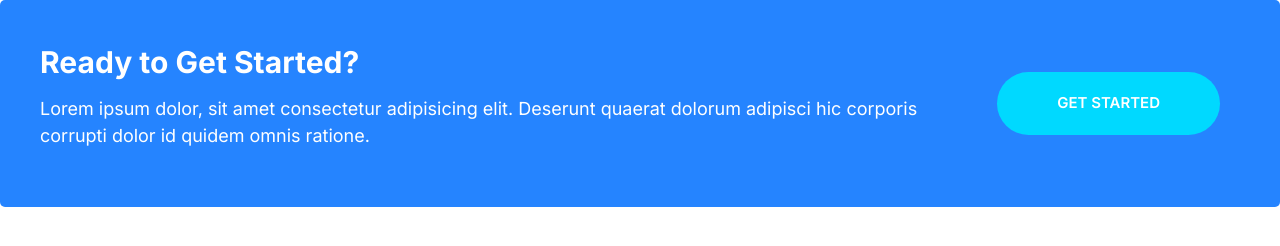
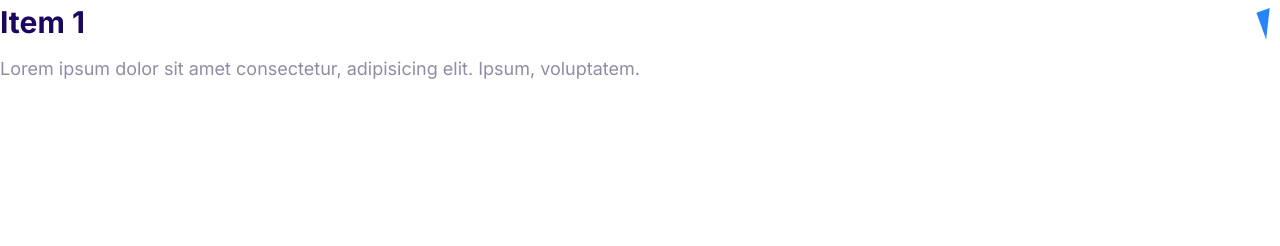
Before and after one commit to omarmonrealdev/htmlCssProject1, a plain HTML site: page index.html in a window 1280 px wide. Drawn offline with Linux system fonts and the light colour scheme.

Commit message:
Creation of callapsibles

```diff
--- a/css/styles.css
+++ b/css/styles.css
@@ -530,3 +530,38 @@ boton ocupe todo el espacio de la celda en el grid*/
         margin: 0 2rem;
     }
 }
+
+/*Collapsibles*/
+.collapsible__header {
+    display: flex;
+    justify-content: space-between;
+}
+
+.collapsible__heading {
+    margin-top: 0;
+    font-size: 3rem;
+}
+
+.collapsible__chevron {/*el icono chevron esta perdido :/*/
+    transform: rotate(-155deg);
+    transition: transform 0.3s;
+}
+
+.collapsible__content {
+    /*display: none;*//*la propiedad "display" no se puede animar*/
+    max-height: 0; /*Es un truco para sustituir el display:none y poder animar esta clase*/
+    overflow: hidden; /*trabaja en conjunto con .collapsible__expanded*/
+    opacity: 0; /*le da un efecto de aparicion y desaparicion al aplicar la transition*/
+    transition: all 0.3s;
+}
+
+.collapsible--expanded .collapsible__chevron {
+    transform: rotate(-245deg);
+}
+
+.collapsible--expanded .collapsible__content {
+    /* display: block; *//*trabaja en conjunto con la clase que esta dos posiciones arriba*/
+    max-height: 100vh; /*toma la maxima altura de su contenedor
+                       si usaramos "height" si tomaria la altura maxima del viewport*/
+    opacity: 1; /*le da un efecto de aparicion y desaparicion al aplicar la transition*/
+}
--- a/index.html
+++ b/index.html
@@ -15,18 +15,19 @@
     <link rel="stylesheet" href="css/styles.css" />
   </head>
   <body>
-    <div class="callout callout--primary">
-      <div class="grid grid--1x2">
-        <div class="callout__content">
-          <h2 class="callout__heading">Ready to Get Started?</h2>
-          <p>
-            Lorem ipsum dolor, sit amet consectetur adipisicing elit. Deserunt
-            quaerat dolorum adipisci hic corporis corrupti dolor id quidem omnis
-            ratione.
-          </p>
-        </div>
-        <a href="#" class="btn btn--secondary btn--stretched">Get Started</a>
+    <div class="collapsible collapsible--expanded">
+      <header class="collapsible__header">
+        <h2 class="collapsible__heading">Item 1</h2>
+        <svg class="icon icon--primary collapsible__chevron">
+          <use xlink:href="images/sprite.svg#tick"></use>
+        </svg>
+      </header>
+      <div class="collapsible__content">
+        Lorem ipsum dolor sit amet consectetur, adipisicing elit. Ipsum,
+        voluptatem.
       </div>
     </div>
+
+    <script src="js/main.js"></script>
   </body>
 </html>
--- /dev/null
+++ b/js/main.js
@@ -0,0 +1,6 @@
+const collapsibles = document.querySelectorAll(".collapsible");
+collapsibles.forEach((item) =>
+  item.addEventListener("click", function () {
+    this.classList.toggle("collapsible--expanded");
+  })
+);
```
Also changed, not shown: components/collapsibles.html (added, +14 -0 lines).
